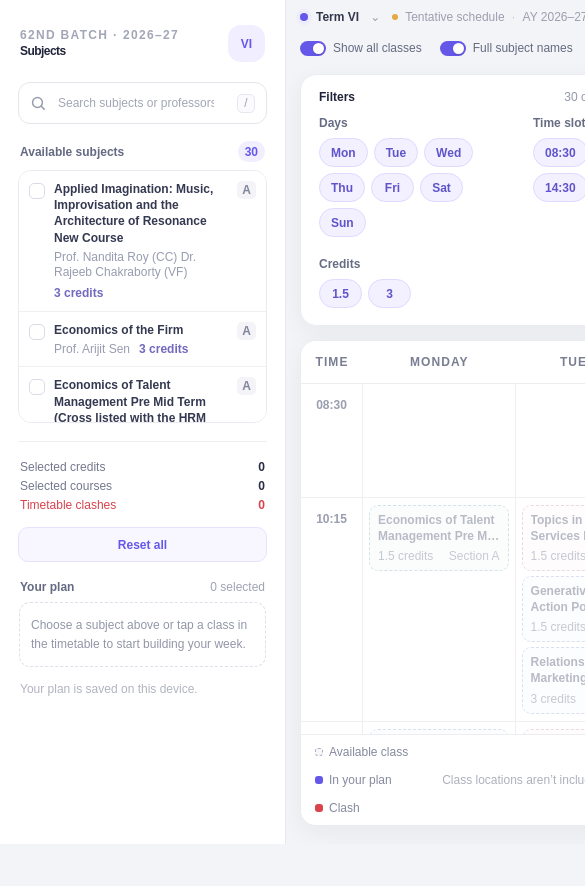
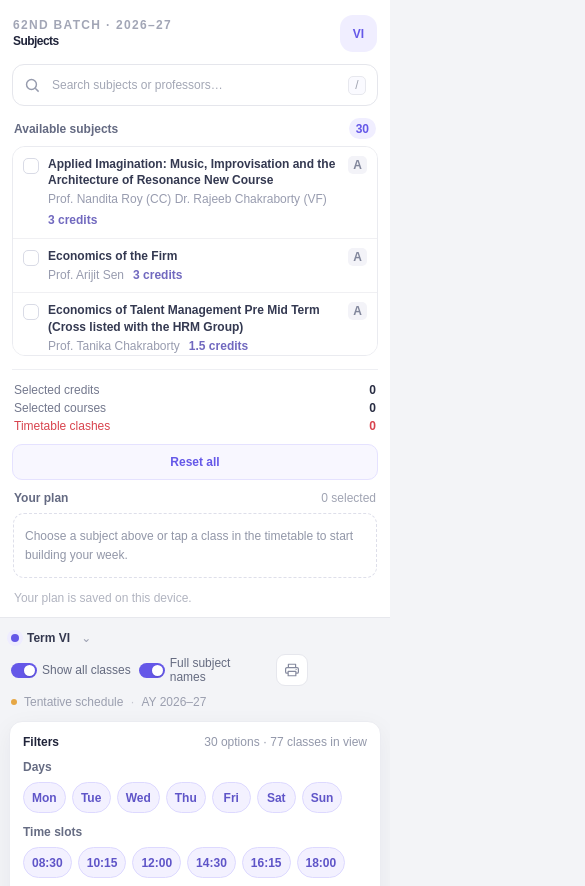
Before and after one commit to swagats2027/timetable-term6-iimc, a plain HTML site: page index.html in a window 390 px wide. Shown: the top 886 px of the page, 585 px wide, since content can reach past the window. Before the commit the page ends 844 px from the top, so only its background shows below. Drawn offline with Linux system fonts and the light colour scheme.

Commit message:
Add files via upload

```diff
--- a/styles.css
+++ b/styles.css
@@ -142,6 +142,58 @@ kbd { display: grid; place-items: center; flex: none; width: 18px; height: 19px;
   .filter-groups { grid-template-columns: 1fr 1fr; }
   .filter-group:last-child { grid-column: 1 / -1; }
 }
+@media (max-width: 760px) {
+  body { min-width: 320px; height: auto; min-height: 100vh; min-height: 100dvh; overflow-x: hidden; overflow-y: auto; }
+  .app-shell { display: flex; flex-direction: column; width: 100%; height: auto; min-height: 100vh; min-height: 100dvh; }
+  .sidebar { order: 0; flex: none; width: 100%; border-right: 0; border-bottom: 1px solid #e7e8ed; }
+  .sidebar-top { height: auto; min-height: 0; padding: 15px 14px 12px; }
+  .sidebar-heading { margin: 0 1px 12px; }
+  .search-box { margin-bottom: 12px; }
+  .course-list { width: 100%; height: 210px; max-height: 34vh; min-height: 145px; margin-top: 7px; }
+  .course-option { padding: 9px 10px; }
+  .sidebar-stats { margin-top: 8px; padding: 9px 2px 7px; }
+  .sidebar-stats > div { margin: 4px 0; }
+  .reset-button { height: 36px; }
+  .selected-heading { margin-top: 11px; }
+  .selected-list { max-height: 170px; }
+  .sidebar-footnote { margin-top: 6px; }
+  .main-area { order: 1; display: flex; flex: none; width: 100%; min-width: 0; padding: 0 12px 16px; }
+  .topbar { min-height: 0; flex-wrap: wrap; gap: 9px 12px; padding: 13px 2px 12px; }
+  .term-selector { margin-right: auto; }
+  .schedule-version { order: 2; width: 100%; margin: 0; }
+  .topbar-controls { order: 1; display: flex; width: auto; margin: 0; gap: 11px; }
+  .switch-label { gap: 6px; white-space: normal; }
+  .switch-label span:last-child { max-width: 118px; }
+  .icon-button { flex: none; }
+  .filters-card { width: 100%; margin-bottom: 10px; padding: 13px 13px 14px; border-radius: 13px; }
+  .filters-head { gap: 8px; margin-bottom: 11px; }
+  .filters-head span { text-align: right; }
+  .filter-groups { grid-template-columns: minmax(0, 1fr); gap: 12px; }
+  .filter-group:last-child { grid-column: auto; }
+  .filter-chip { min-width: 42px; height: 31px; padding-inline: 10px; }
+  .calendar-card { flex: none; width: 100%; height: 68vh; height: min(70dvh, 700px); min-height: 470px; border-radius: 13px; }
+  .calendar-scroll { width: 100%; overscroll-behavior-x: contain; -webkit-overflow-scrolling: touch; }
+  .calendar-grid { min-width: 0; }
+  .calendar-head { height: 42px; }
+  .time-cell { padding-top: 12px; }
+  .slot-cell { min-height: 108px; padding: 6px 5px; }
+  .class-card { min-height: 52px; padding: 7px 6px; }
+  .class-card-title { line-height: 1.3; }
+  .class-card-meta { flex-wrap: wrap; justify-content: flex-start; gap: 3px 7px; }
+  .calendar-footer { flex-wrap: wrap; align-items: flex-start; padding: 9px 11px; }
+  .legend { gap: 10px; }
+  .schedule-note { white-space: normal; }
+}
+@media (max-width: 420px) {
+  .main-area { padding-inline: 9px; }
+  .sidebar-top { padding-inline: 12px; }
+  .topbar-controls { gap: 8px; }
+  .switch-label { gap: 5px; }
+  .switch-label span:last-child { max-width: 98px; }
+  .filter-chip { min-width: 39px; padding-inline: 8px; }
+  .calendar-card { height: 66vh; height: min(68dvh, 650px); min-height: 430px; }
+  .slot-cell { min-height: 100px; }
+}
 @media (max-height: 760px) {
   .sidebar-top { padding-top: 16px; }
   .sidebar-heading { margin-bottom: 12px; }
```
Also changed, not shown: 1 other file.
